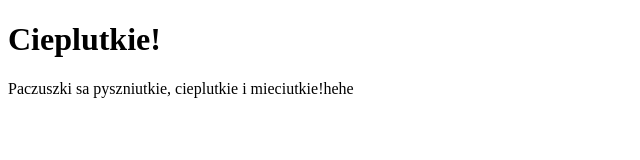
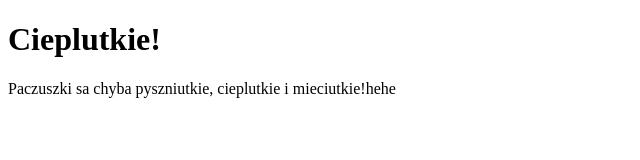
Before and after one commit to dorcia777/Pierniki, a plain HTML site: page index.html in a window 1280 px wide. Shown: the full height of the page, 0-640 px from the left. Drawn offline with Linux system fonts and the light colour scheme.

Commit message:
updated text to free range

```diff
--- a/index.html
+++ b/index.html
@@ -3,7 +3,7 @@
 <body>
 
 <h1>Cieplutkie!</h1>
-<p>Paczuszki sa pyszniutkie, cieplutkie i mieciutkie!hehe</p>
+<p>Paczuszki sa chyba pyszniutkie, cieplutkie i mieciutkie!hehe</p>
 
 </body>
 </html>
```
